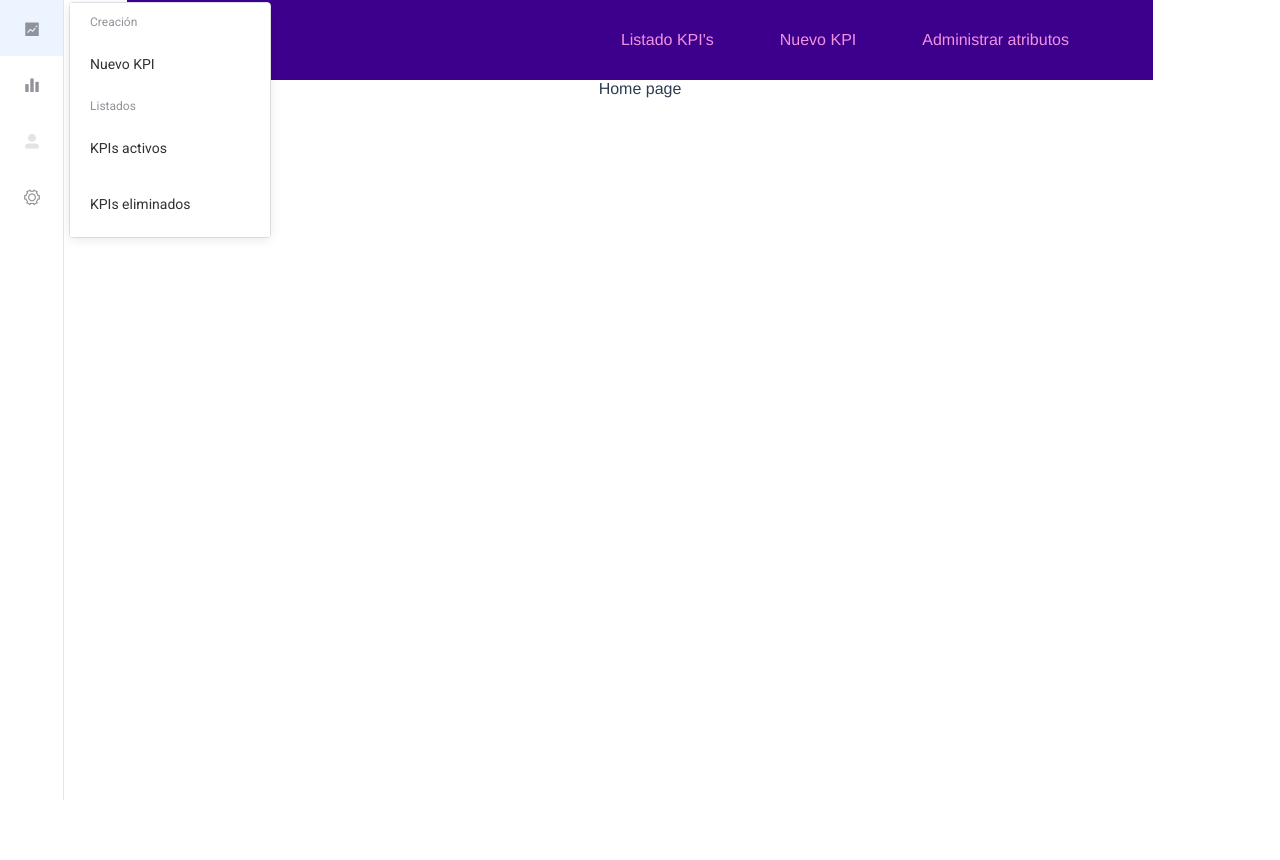
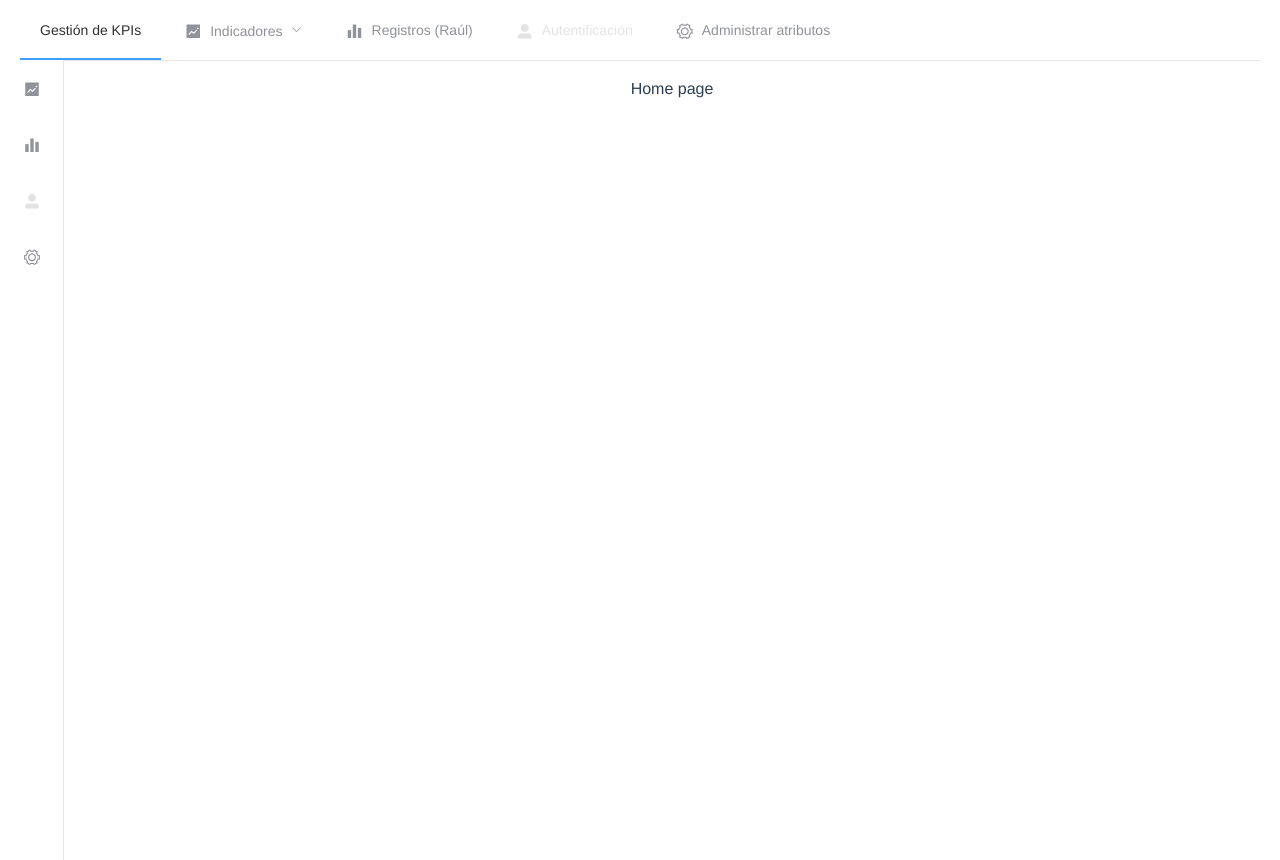
Before and after one commit to RubenRuCh/kpi-frontend, a Vue app: page / in a window 1280 px wide. Before the commit the page ends 800 px from the top, so only its background shows below. Built offline with nearby package versions, Linux system fonts and the light colour scheme.

Commit message:
Nuevo TheHeader y ocultacion del mismo en dispositivos pequeños

```diff
--- a/src/App.vue
+++ b/src/App.vue
@@ -1,14 +1,13 @@
 <template>
   <el-container>
-    <el-col :span="2">
-      <the-sidebar></the-sidebar>
-    </el-col>
-
-    <el-col :span="20">
-      <el-container>
-        <el-header>
+    <el-header class="hidden-sm-and-down">
       <the-header></the-header>
     </el-header>
+
+    <el-container>
+      <el-aside width="initial">
+        <the-sidebar></the-sidebar>
+      </el-aside>
 
       <el-main>
         <router-view v-slot="slotProps">
@@ -18,7 +17,6 @@
         </router-view>
       </el-main>
     </el-container>
-    </el-col>
   </el-container>
 </template>
 
@@ -81,9 +79,4 @@ body {
   color: #2c3e50;
 }
 
-.el-card {
-  padding: 1rem;
-  margin: 2rem auto;
-  max-width: 100rem;
-}
 </style>
--- a/src/components/layout/TheHeader.vue
+++ b/src/components/layout/TheHeader.vue
@@ -1,77 +1,40 @@
 <template>
   <section class="header">
-    <nav>
-      <h1><router-link to="/">KPI's</router-link></h1>
-      <ul>
-        <li><router-link to="/kpis">Listado KPI's</router-link></li>
-        <li><router-link to="/kpis/create">Nuevo KPI</router-link></li>
-        <li><router-link to="/fields">Administrar atributos</router-link></li>
-      </ul>
-    </nav>
+    <el-menu
+      :default-active="$route.path"
+      class="el-menu-demo"
+      mode="horizontal"
+      router
+    >
+      <el-menu-item index="/">Gestión de KPIs</el-menu-item>
+      <el-submenu index="/kpis">
+        <template #title>
+          <i class="el-icon-s-marketing"></i>
+          <span>Indicadores</span>
+        </template>
+        <el-menu-item index="/kpis/create">Nuevo KPI</el-menu-item>
+
+        <el-submenu index="/kpis">
+          <template #title>Listado KPIs</template>
+          <el-menu-item index="/kpis">KPIs activos</el-menu-item>
+          <el-menu-item index="/kpis/deleted">KPIs eliminados</el-menu-item>
+        </el-submenu>
+      </el-submenu>
+
+      <el-menu-item index="/register">
+        <i class="el-icon-s-data"></i>
+        <template #title>Registros (Raúl)</template>
+      </el-menu-item>
+
+      <el-menu-item index="/auth" disabled>
+        <i class="el-icon-user-solid"></i>
+        <template #title>Autentificación</template>
+      </el-menu-item>
+
+      <el-menu-item index="/fields">
+        <i class="el-icon-setting"></i>
+        <template #title>Administrar atributos</template>
+      </el-menu-item>
+    </el-menu>
   </section>
 </template>
-
-<script>
-export default {};
-</script>
-
-<style scoped>
-.header {
-  width: 100%;
-  height: 5rem;
-  background-color: #3d008d;
-  display: flex;
-  justify-content: center;
-  align-items: center;
-}
-
-.header a {
-  text-decoration: none;
-  color: #f391e3;
-  display: inline-block;
-  padding: 0.75rem 1.5rem;
-  border: 1px solid transparent;
-}
-
-a:active,
-a:hover,
-a.router-link-active {
-  border: 1px solid #f391e3;
-}
-
-h1 {
-  margin: 0;
-}
-
-h1 a {
-  color: white;
-  margin: 0;
-}
-
-h1 a:hover,
-h1 a:active,
-h1 a.router-link-active {
-  border-color: transparent;
-}
-
-.header nav {
-  width: 90%;
-  margin: auto;
-  display: flex;
-  justify-content: space-between;
-  align-items: center;
-}
-
-.header ul {
-  list-style: none;
-  margin: 0;
-  padding: 0;
-  display: flex;
-  justify-content: center;
-  align-items: center;
-}
-
-li {
-  margin: 0 0.5rem;
-}
-</style>
--- a/src/components/layout/TheSidebar.vue
+++ b/src/components/layout/TheSidebar.vue
@@ -1,5 +1,4 @@
 <template>
-  <el-aside width="200px">
   <nav>
     <el-menu
       :default-active="$route.path"
@@ -18,7 +17,7 @@
       <el-submenu index="/kpis">
         <template #title>
           <i class="el-icon-s-marketing"></i>
-            <span>KPis</span>
+          <span>Indicadores</span>
         </template>
 
         <el-menu-item-group title="Creación">
@@ -35,7 +34,6 @@
             <template #title><span>item four</span></template>
             <el-menu-item index="1-4-1">item one</el-menu-item>
           </el-submenu> -->
-
       </el-submenu>
 
       <el-menu-item index="/register">
@@ -54,7 +52,6 @@
       </el-menu-item>
     </el-menu>
   </nav>
-  </el-aside>
 </template>
 
 <script>
@@ -111,6 +108,5 @@ export default {
 
 .el-menu-vertical-demo:not(.el-menu--collapse) {
   width: 200px;
-  min-height: 400px;
 }
 </style>
--- a/src/views/kpis/KpiList copy.vue
+++ /dev/null
@@ -1,101 +0,0 @@
-<template>
-  <el-card shadow="always">
-    <div class="controls">
-      <el-button type="primary" v-if="!isLoading" @click="loadKpis(true)"
-        >Actualizar datos</el-button
-      >
-      <el-button type="primary" v-else :loading="isLoading"
-        >Cargando...</el-button
-      >
-    </div>
-
-    <ul v-if="isLoading || hasKpis" v-loading="isLoading">
-      <kpi-item
-        v-for="kpi in enabledKpis"
-        :key="kpi.id"
-        :id="kpi.id"
-        :title="kpi.title"
-        :description="kpi.description"
-        :enabled="kpi.enabled"
-      ></kpi-item>
-    </ul>
-
-    <el-empty v-else description="No se ha encontrado ningún KPI"></el-empty>
-  </el-card>
-</template>
-
-<script>
-import KpiItem from '@/components/kpis/KpiItem.vue';
-import useNotify from '@/hooks/notify.js';
-
-export default {
-  setup() {
-    const { notify } = useNotify();
-
-    return { notify };
-  },
-  data() {
-    return {
-      isLoading: false,
-      error: null,
-    };
-  },
-  computed: {
-    enabledKpis() {
-      return this.$store.getters['kpis/enabledKpis'];
-    },
-    hasKpis() {
-      return !this.isLoading && this.$store.getters['kpis/hasKpis'];
-    },
-  },
-  components: {
-    KpiItem,
-  },
-  methods: {
-    async loadKpis(refresh = false) {
-      this.isLoading = true;
-
-      try {
-        await this.$store.dispatch('kpis/loadKpis', {
-          forceRefresh: refresh,
-        });
-        if (refresh) {
-          this.notify(
-            'KPIs actualizados',
-            'Se ha actualizado correctamente la lista de indicadores',
-            'success'
-          );
-        }
-      } catch (error) {
-        this.error =
-          error.message || 'Algo ha salido mal durante la carga de los datos';
-
-        this.notify('Ups...', `Error: ${this.error}`, 'error');
-      }
-
-      this.isLoading = false;
-    },
-
-    handleError() {
-      this.error = null;
-    },
-  },
-
-  created() {
-    this.loadKpis();
-  },
-};
-</script>
-
-<style scoped>
-ul {
-  list-style: none;
-  margin: 0;
-  padding: 0;
-}
-
-.controls {
-  display: flex;
-  justify-content: space-between;
-}
-</style>
```
Also changed, not shown: src/plugins/element.js (+6 -5 lines). Lines whose indentation alone changed are shown as unchanged.
